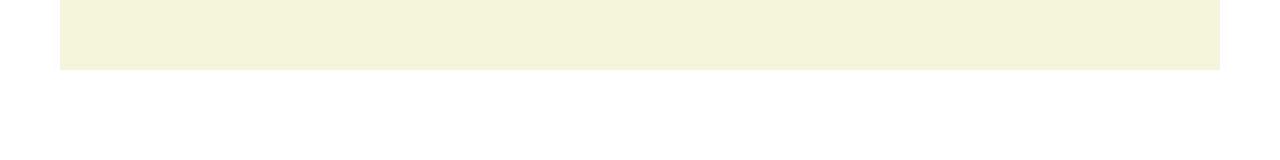
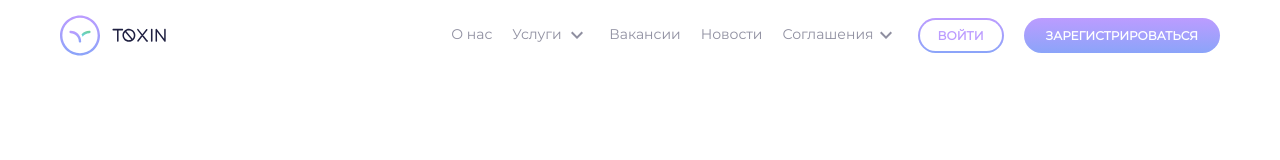
Before and after one commit to GrigoryCode/toxin, a website built with Parcel: page src/index.pug in a window 1280 px wide. Built offline with nearby package versions, Linux system fonts and the light colour scheme; files whose address does not match are found by name.

Commit message:
Add nav-bar

```diff
--- /dev/null
+++ b/src/blocks/nav-bar/nav-bar.pug
@@ -0,0 +1,17 @@
+.nav
+    .container
+        .nav-bar__wrap
+            img.logo-img(src="./img/logo.svg", alt="Logo")
+            .nav
+                ul.nav__ul
+                    li.nav__li
+                        a.nav__a(href="#") О нас
+                        a.nav__a(href="#") Услуги
+                            img.nav_drop(src="./img/drop.svg")
+                        a.nav__a(href="#") Вакансии
+                        a.nav__a(href="#") Новости
+                        a.nav__a(href="#") Соглашения
+                            img.nav_drop(src="./img/drop.svg")
+                .nav__button-wrap
+                    a.nav__button(href="#") ВОЙТИ
+                a.nav__button-second(href="#") ЗАРЕГИСТРИРОВАТЬСЯ
--- /dev/null
+++ b/src/blocks/nav-bar/nav-bar.scss
@@ -0,0 +1,111 @@
+//  nav-bar --------------------------------------------------
+.nav-bar {
+    width: 100%;
+    height: 70px;
+    background: #FFFFFF;
+    box-shadow: 0px 10px 20px rgba(31, 32, 65, 0.05);
+}
+
+.nav-bar__wrap {
+    display: flex;
+    justify-content: space-between;
+    width: 100%;
+    padding: 0 20px;
+}
+
+img.logo-img {
+    vertical-align: middle;
+    // margin: 0 10px;
+}
+
+.nav {
+    display: flex;
+}
+
+ul.nav__ul {
+    display: inline-block;
+    flex-wrap: wrap;
+    padding: 25px 0;
+    margin-block-end: 0;
+    margin-block-start: 0;
+}
+
+li.nav__li {
+    display: inline-block;
+}
+
+a.nav__a {
+    font-family: Montserrat;
+    font-style: normal;
+    font-weight: normal;
+    font-size: 14px;
+    line-height: normal;
+    color: rgba(31, 32, 65, 0.5);
+    text-decoration: none;
+    margin: 0 10px;
+}
+
+a.nav__a:focus {
+    font-family: Montserrat;
+    font-style: normal;
+    font-weight: bold;
+    font-size: 14px;
+    line-height: normal;
+    color: rgba(31, 32, 65, 0.75);
+}
+
+.nav__button-wrap {
+    display: inline-block;
+    margin: 18px 10px;
+    padding: 2px;
+    background: linear-gradient(180deg, #BC9CFF 0%, #8BA4F9 100%);
+    border-radius: 22px;
+}
+
+.nav__button-wrap:hover {
+    opacity: 0.5;
+}
+
+a.nav__button {
+    border: none;
+    border-radius: 22px;
+    background-color: #FFFFFF;
+    font-family: Montserrat;
+    font-style: normal;
+    font-weight: bold;
+    font-size: 12px;
+    line-height: normal;
+    text-transform: uppercase;
+    padding: 0;
+    color: #BC9CFF;
+    display: inline-block;
+    text-decoration: none;
+    display: inline-block;
+    padding: 8px 18px;
+}
+
+a.nav__button-second {
+    border: none;
+    border-radius: 22px;
+    background: linear-gradient(180deg, #BC9CFF 0%, #8BA4F9 100%);
+    font-family: Montserrat;
+    font-style: normal;
+    font-weight: bold;
+    font-size: 12px;
+    line-height: normal;
+    color: #ffffff;
+    display: inline-block;
+    margin: 18px 40px 18px 10px;
+    display: inline-block;
+    text-decoration: none;
+    display: inline-block;
+    padding: 10px 22px 6px 22px;
+}
+
+a.nav__button-second:hover {
+    opacity: 0.5;
+}
+
+img.nav_drop {
+    margin: 0 6px;
+}
--- a/src/index.pug
+++ b/src/index.pug
@@ -8,8 +8,10 @@ html(lang="en")
         link(rel='stylesheet' href='main.scss')
     body
         header
-            .nav
-                .container
+            include blocks/nav-bar/nav-bar
+
+
+
         main
             section
                 .content
--- a/src/main.scss
+++ b/src/main.scss
@@ -1,4 +1,5 @@
 @import 'normalize.css';
+@import './blocks/nav-bar/nav-bar';
 
 @font-face {
     font-family: 'Montserrat';
@@ -21,11 +22,7 @@
     font-style: normal;
 }
 
-
-$color_h1: tomato;
-
 h1 {
-    color: $color_h1;
     font-family: Quicksand;
     font-style: normal;
     font-weight: bold;
@@ -35,22 +32,22 @@ h1 {
 }
 
 
-@media (min-width: 1200px){
-    .container {
-        max-width: 1160px;
-    }
+// @media (min-width: 1200px){
+//     .container {
+//         max-width: 1160px;
+//     }
+// }
+
+.container {
+    width: 1200px;
+    margin: 0 auto;
+    height: 100%;
+    // background-color: beige;
 }
 
-.container {
-    // width: 1160px;
-    margin: 0 auto;
-    height: 100%;
-    background-color: beige;
-}
-
-.nav {
-    height: 70px;
-}
+// .nav {
+//     height: 70px;
+// }
 
 .content {
     height: 830px;
```
